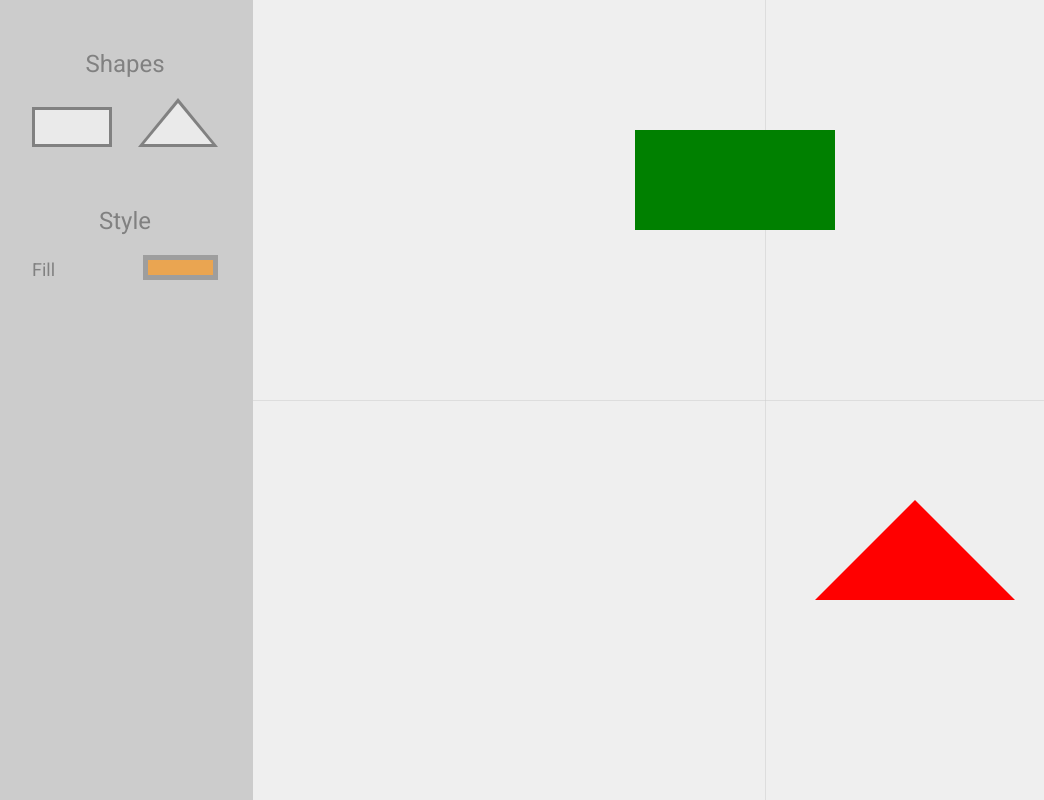
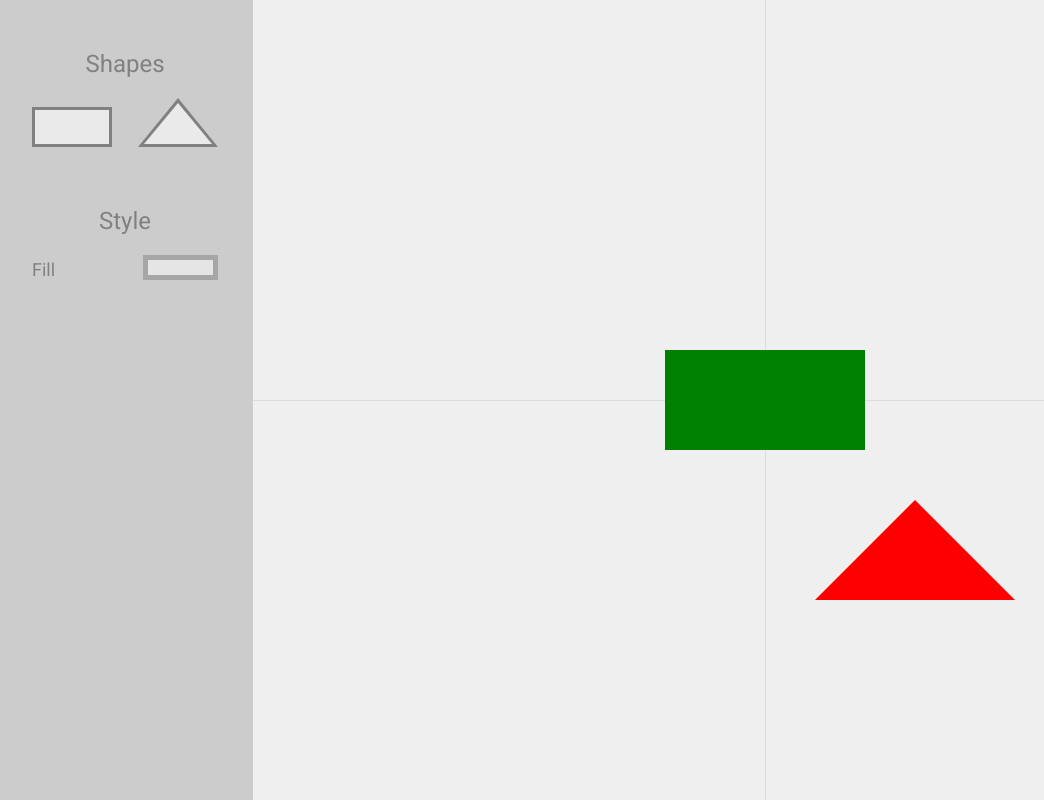
Before and after one commit to yygthb/geo-shapes-creator, a React (Create React App) app: page / in a window 1280 px wide. Shown: the whole page, without its empty margins (3-1047 px from the left). Built offline with nearby package versions, Linux system fonts and the light colour scheme.

Commit message:
Update: figures position relative to Content center

```diff
--- a/src/App.js
+++ b/src/App.js
@@ -1,4 +1,3 @@
-import { findByPlaceholderText } from '@testing-library/react'
 import React, { useState } from 'react'
 import style from './App.module.css'
 import Content from './components/Content/Content'
@@ -13,8 +12,8 @@ function App() {
       type: 'rectangle',
       color: 'green',
       position: {
-        top: 'calc(50% - 270px)',
-        left: 'calc(50% - 130px)'
+        top: 'calc(50% - 50px)',
+        left: 'calc(50% - 100px)'
       }
     },
     {
@@ -32,7 +31,7 @@ function App() {
   const [maxId, setMaxId] = useState(2)
 
   // darkorange - цвет по умолчанию для кнопки Fill в сайдбаре
-  const defaultFigure = { id: 0, type: '', color: 'darkorange' }
+  const defaultFigure = { id: 0, type: '', color: '' }
   const [activeFigure, setActiveFigure] = useState(defaultFigure)
 
   // добавление фигуры в массив figures - отображение в рабочей области программы
--- a/src/components/Content/Content.js
+++ b/src/components/Content/Content.js
@@ -9,17 +9,34 @@ const Content = props => {
     // добавление границы к фигуре в момент onmousedown
     props.onFigureClickHandler(e, figure, index)
 
-    // получить id фигуры для ее перемещения
+    // вычисление центра "рабочей области" - позиционирование фигуры относительно этого центра
+    const getMidCoordinates = el => {
+      const top = el.getBoundingClientRect().top
+      const bottom = el.getBoundingClientRect().bottom
+      const left = el.getBoundingClientRect().left
+      const right = el.getBoundingClientRect().right
+
+      const midY = (bottom - top) / 2
+      const midX = (right - left) / 2 + left
+
+      return [midY, midX]
+    }
+
+    // центр области Content
+    const content = document.querySelector('#content')
+    const [midY, midX] = getMidCoordinates(content)
+
+    // svg-фигура для перемещения
     const target = document.querySelector(`#${e.target.className.baseVal}`)
 
-    // высчитать координаты для сдвига по осям (клик мыши в определенную область фигуры)
+    // координаты для сдвига по осям (корректировка клика мыши в определенную область фигуры)
     let shiftY = e.clientY - target.getBoundingClientRect().top
     let shiftX = e.clientX - target.getBoundingClientRect().left
 
-    // задание координат для абсолютного позиционирования перемещаемой фигуры (256px - ширина Sidebar)
+    // задание координат для абсолютного позиционирования перемещаемой фигуры относительно центра Content
     function moveAt(pageY, pageX) {
-      const top = pageY - shiftY + 'px'
-      const left = pageX - 256 - shiftX + 'px'
+      const top = pageY - midY - shiftY + 'px'
+      const left = pageX - midX - shiftX + 'px'
 
       target.style.top = top
       target.style.left = left
@@ -27,13 +44,14 @@ const Content = props => {
 
     // перемещение фигуры в области Content
     function onMouseMove(e) {
-      moveAt(e.pageY, e.pageX)
+      // moveAt(e.pageY, e.pageX)
+      moveAt(e.clientY, e.clientX)
     }
 
     document.addEventListener('mousemove', onMouseMove)
 
     target.onmouseup = function () {
-      // записать позицию выделенной фигуры в state
+      // записать позицию выделенной фигуры в state для сохранения в localStorage
       const top = target.style.top
       const left = target.style.left
       props.onChangePositionHandler(index, top, left)
@@ -46,8 +64,10 @@ const Content = props => {
   return (
     <div
       className={style.content}
+      id="content"
       onClick={e => props.resetActiveFigure(e)}
     >
+      <div className={style.content_mid}>
         {
           props.figures.map((figure, index) => {
             const classes = [style[figure.type]]
@@ -111,6 +131,7 @@ const Content = props => {
             )
           })
         }
+      </div>
     </div >
   )
 }
--- a/src/components/Content/Content.module.css
+++ b/src/components/Content/Content.module.css
@@ -3,6 +3,9 @@
   background-color: #EFEFEF;
   position: relative;
   overflow: hidden;
+  display: flex;
+  justify-content: center;
+  align-items: center;
 }
 
 .content::before {
@@ -25,6 +28,13 @@
   top: calc(50% - 0.5px);
 }
 
+.content_mid {
+  display: block;
+  width: 0;
+  height: 0;
+  position: relative;
+}
+
 svg {
   box-sizing: content-box;
 }
@@ -40,3 +50,13 @@ svg {
 svg.active {
   border: 3px dashed #2F80ED;
 }
+
+/* .active {
+  height: 106px;
+  border: 3px dashed #2F80ED;
+  transform: translate(-3px, -3px);
+}
+
+svg.active {
+  height: 100px;
+} */
--- a/src/components/Sidebar/Section/Style/Style.js
+++ b/src/components/Sidebar/Section/Style/Style.js
@@ -2,6 +2,7 @@ import style from './Style.module.css'
 
 const Style = props => {
   const disableButton = props.activeFigure.id === 0 ? true : false
+  const background = props.activeFigure.color || '#fff'
 
   return (
     <>
@@ -10,7 +11,8 @@ const Style = props => {
         disabled={disableButton}
         className={style.fill}
         title="open pallet"
-        style={{ backgroundColor: props.activeFigure.color }}
+        // style={{ backgroundColor: props.activeFigure.color }}
+        style={{ backgroundColor: background }}
         onClick={props.colorPickerOpen}
       ></button>
     </>
--- a/src/components/Sidebar/Section/Style/Style.module.css
+++ b/src/components/Sidebar/Section/Style/Style.module.css
@@ -7,6 +7,6 @@
 }
 
 button:disabled {
-  opacity: .6;
+  opacity: .5;
   cursor: default;
 }
```
Lines whose indentation alone changed are shown as unchanged.
